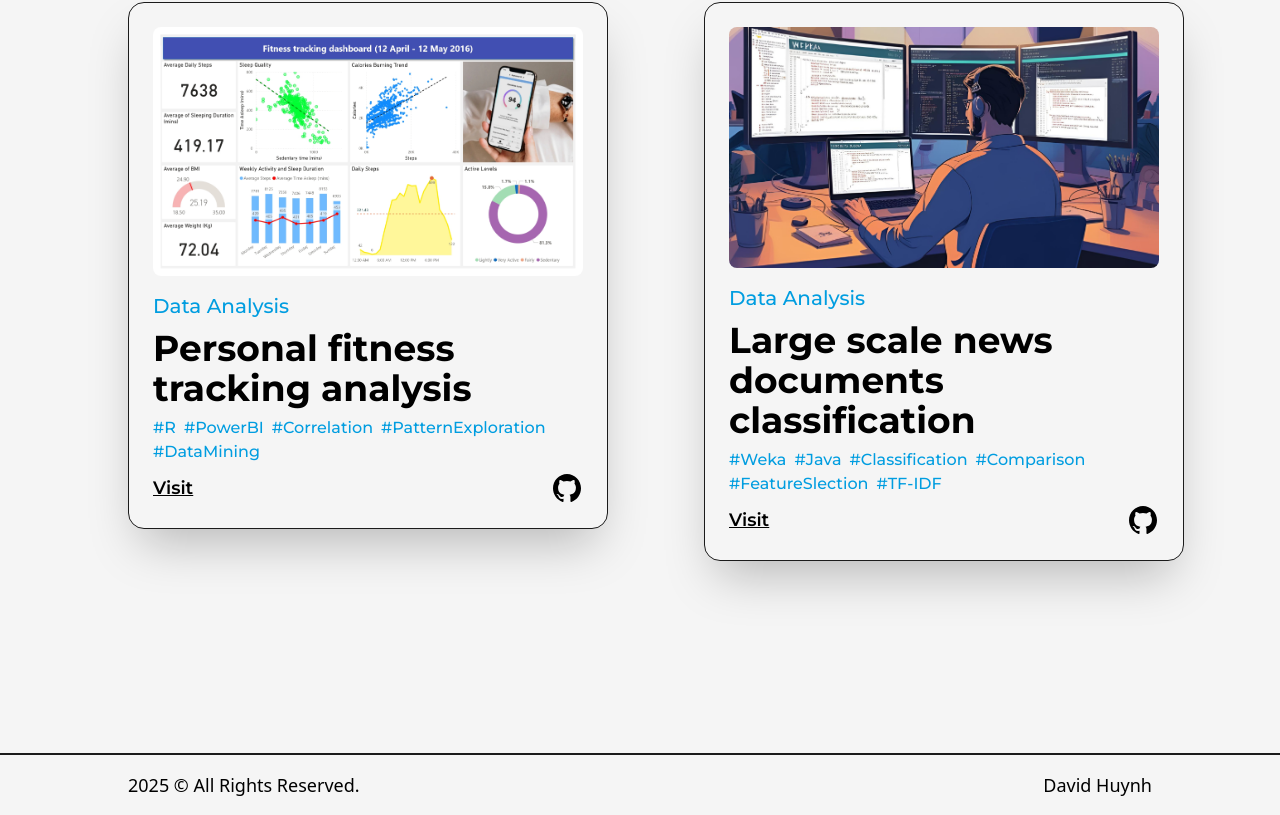
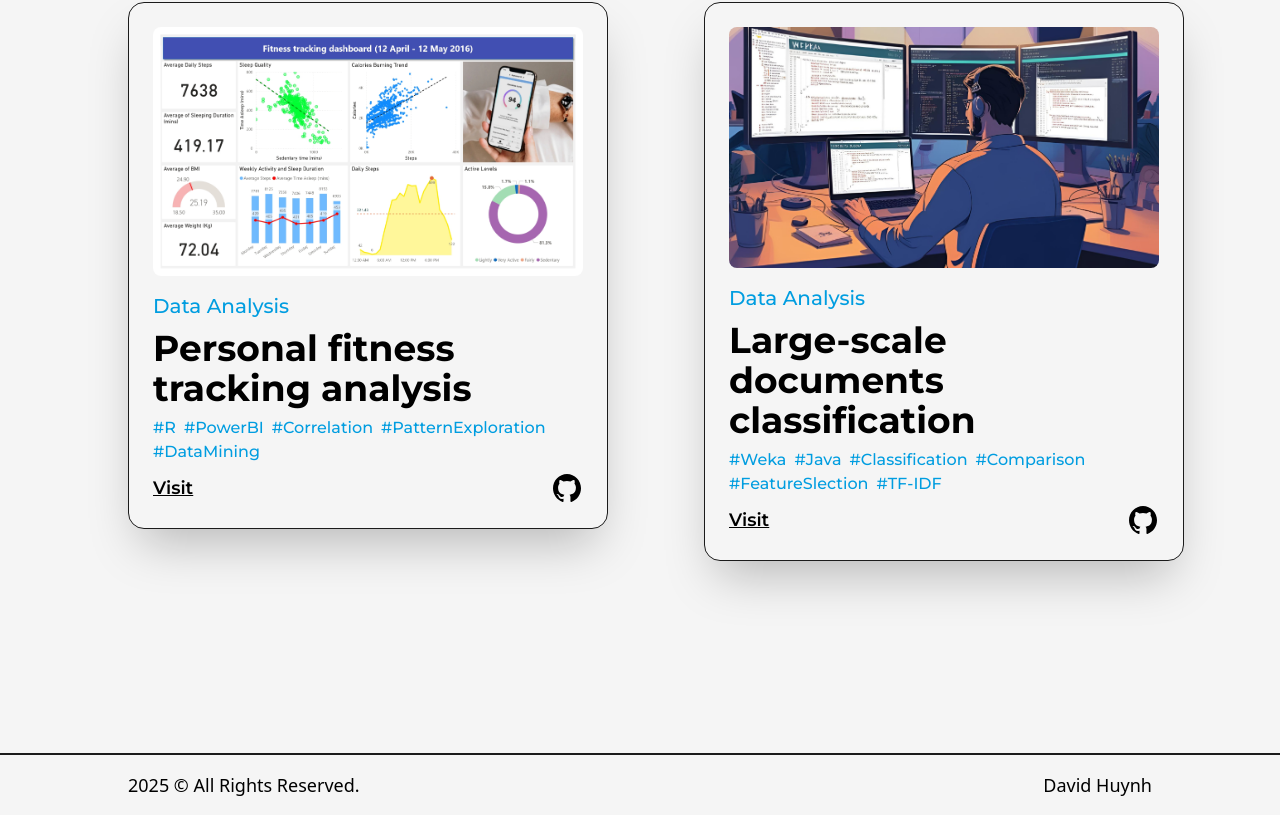
Before and after one commit to davidhuynhgit/profile, a Next.js app: page /projects in a window 1280 px wide. Shown: the part 1752-2567 px from the top of the page. Built offline with nearby package versions, Linux system fonts and the light colour scheme.

Commit message:
Update projects

```diff
--- a/src/pages/projects.js
+++ b/src/pages/projects.js
@@ -171,7 +171,7 @@ const projects = () => {
 
                   <div className="col-span-6 sm:col-span-12">
                   <Project
-                    title="Large scale news documents classification"
+                    title="Large-scale documents classification"
                     img={projectTextClassification}
                     link="https://github.com/davidhuynhgit/LargeTextClassification"
                     github="https://github.com/davidhuynhgit/LargeTextClassification"
```
